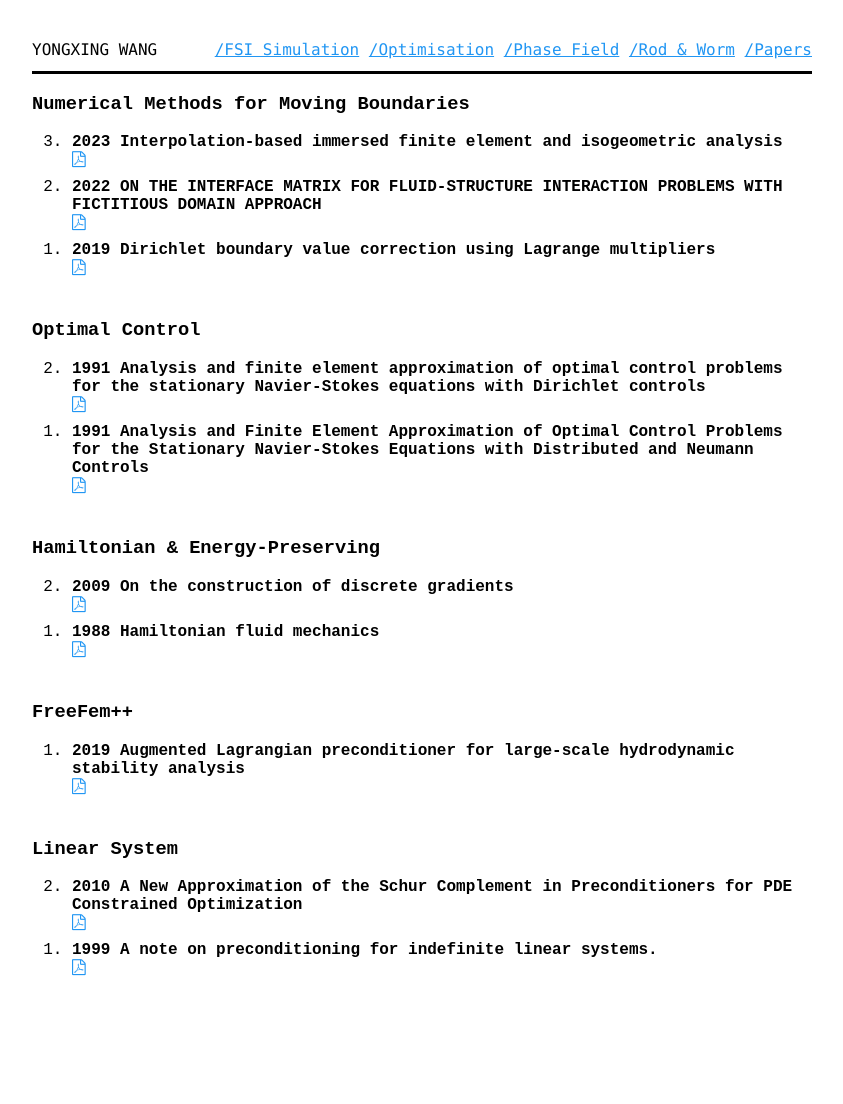
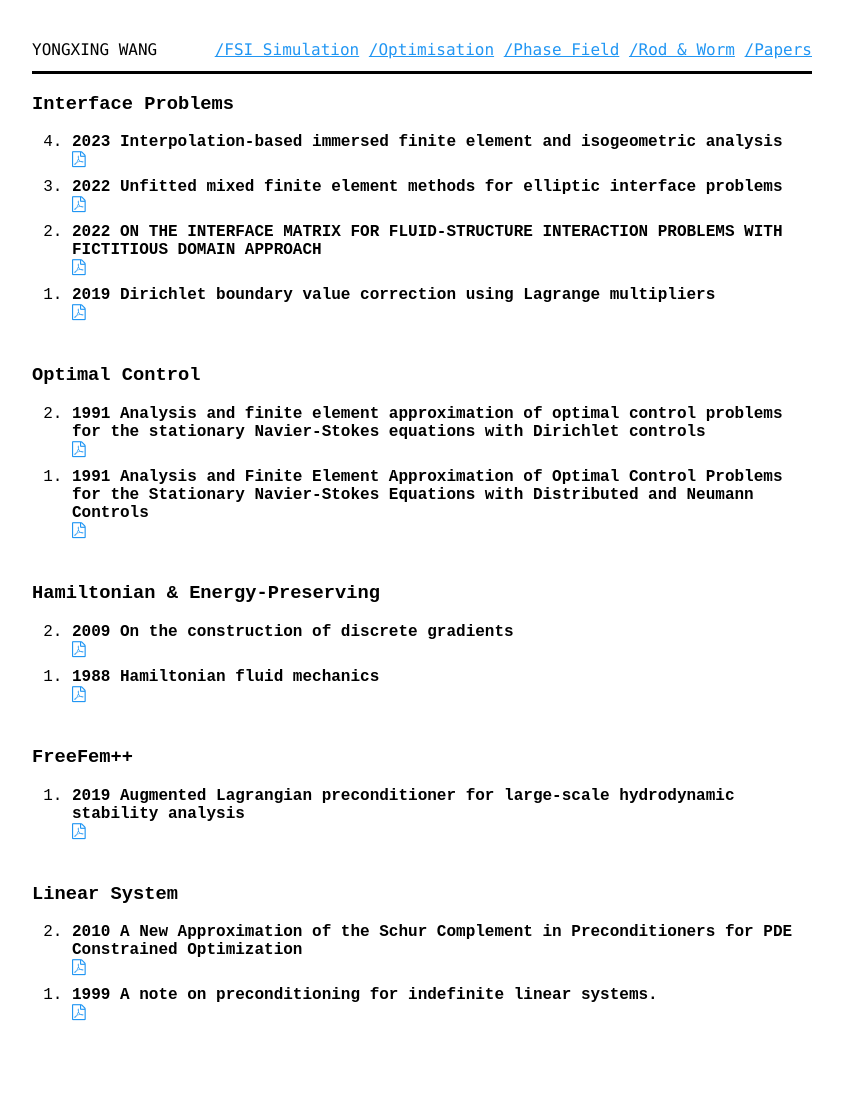
Before and after one commit to yongxingwang/yongxingwang.github.io, a Jekyll site: the page built from publication.html, in a window 1280 px wide. Shown: the whole page, without its empty margins (218-1061 px from the left). Built offline with Jekyll 4.4.1, drawn with Linux system fonts in a browser that asks for light colours; some web fonts are replaced; before the commit the page ends 1059 px from its top, so only the background shows below that.

Commit message:
Update publication.html

```diff
--- a/publication.html
+++ b/publication.html
@@ -7,12 +7,17 @@ title: publication
 
     <section>
         <header>
-        <h1> Numerical Methods for Moving Boundaries </h1>
+        <h1> Interface Problems </h1>
         </header>
         <ol class="pub" reversed>
             <li>
                 <span class="ptitle">2023 Interpolation-based immersed finite element and isogeometric analysis</span>
                 <a href="assets/pdf/2023InterpolationBasedJhoneEvans.pdf"><i class="icon-file-pdf-o" aria-hidden="true"><span class="sr">PDF</span></i></a></span>
+            </li>
+
+            <li>
+                <span class="ptitle">2022 Unfitted mixed finite element methods for elliptic interface problems</span>
+                <a href="assets/pdf/2022elllipticinterfaceBoffi.pdf"><i class="icon-file-pdf-o" aria-hidden="true"><span class="sr">PDF</span></i></a></span>
             </li>
 
             <li>
```
